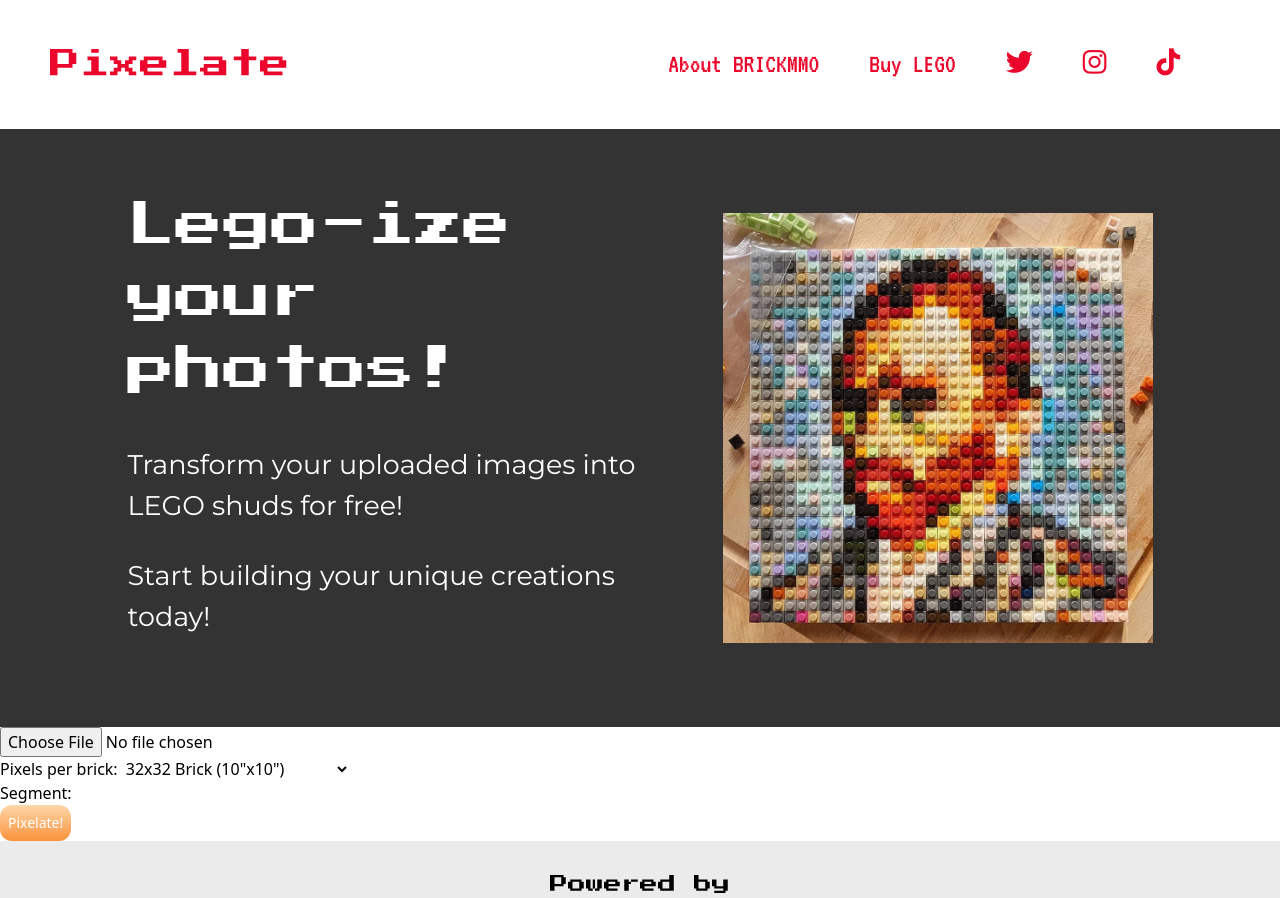
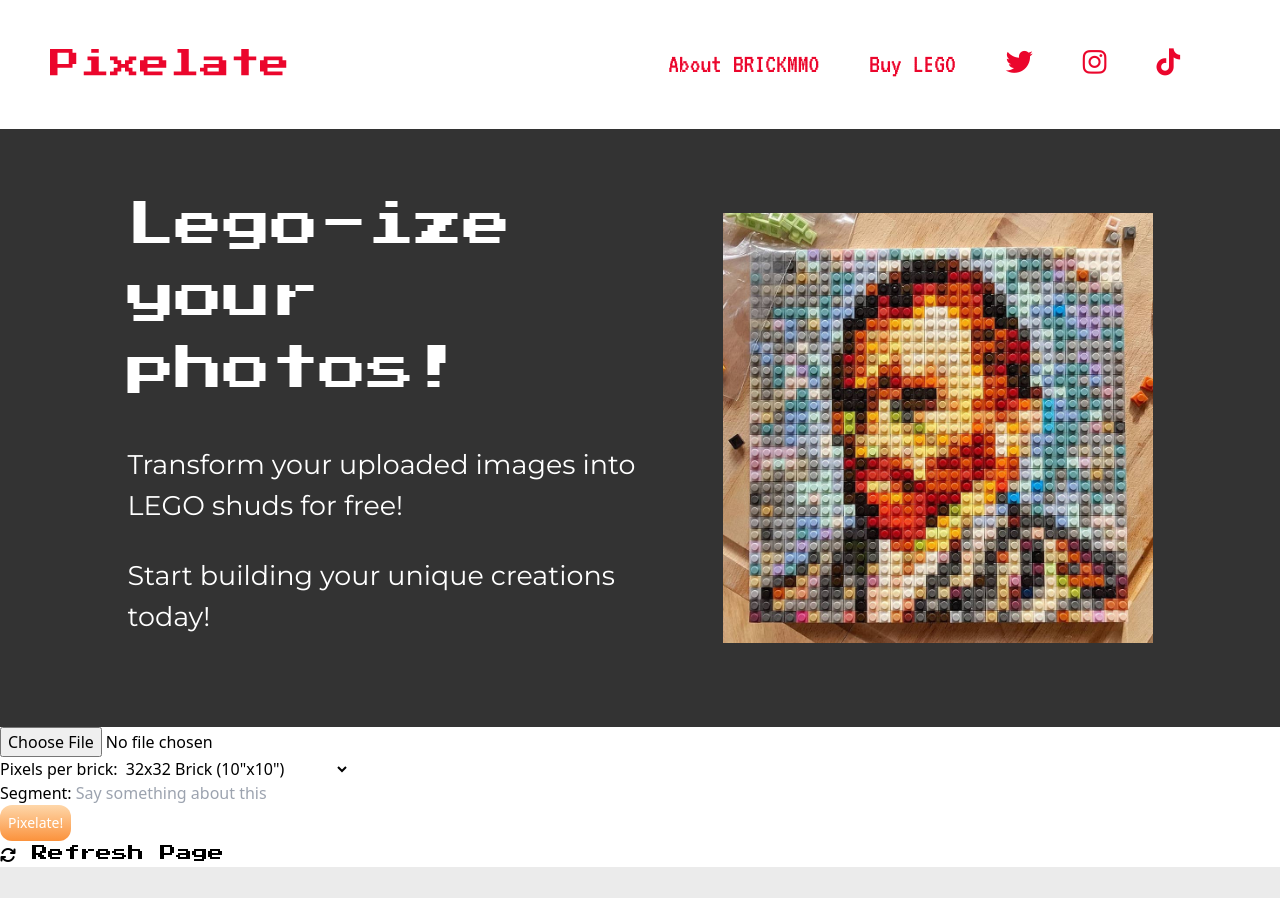
Before and after one commit to Sonnto/p2p, a React (Create React App) app in the folder frontend/: page / in a window 1280 px wide. Shown: the top 898 px of the page. Built offline with nearby package versions, Linux system fonts and the light colour scheme.

Commit message:
modified merge

```diff
--- a/frontend/src/components/Pixelate.jsx
+++ b/frontend/src/components/Pixelate.jsx
@@ -55,7 +55,8 @@ const Pixelate = () => {
 
       const pixelatedImageResult = await pixelateImage(
         resizedImage,
-        adjustedPixelSize
+        adjustedPixelSize,
+        { borderRadius: "50%" } //makes the pixels circle instead of squares
       );
 
       setConvertedData(pixelatedImageResult);
@@ -169,7 +170,7 @@ const Pixelate = () => {
           type="text"
           id="segment"
           value={segment}
-          onChange={handleSegmentChange}
+          onChange={handleSegmentChange} placeholder="Say something about this"
         />
       </div>
 
@@ -194,7 +195,17 @@ const Pixelate = () => {
           Download Instructions
         </a>
       )}
+
+      {/* Reset Button: Refreshes the page */}
+      <div>
+        <a href="./">
+        <i class="fa-solid fa-arrows-rotate"></i> Refresh Page
+        </a>
+      </div>
+
+
     </div>
+
   );
 };
 
```
Also changed, not shown: frontend/package.json (+7 -2 lines), 2 other files (tests, documents, lock files or other folders).
